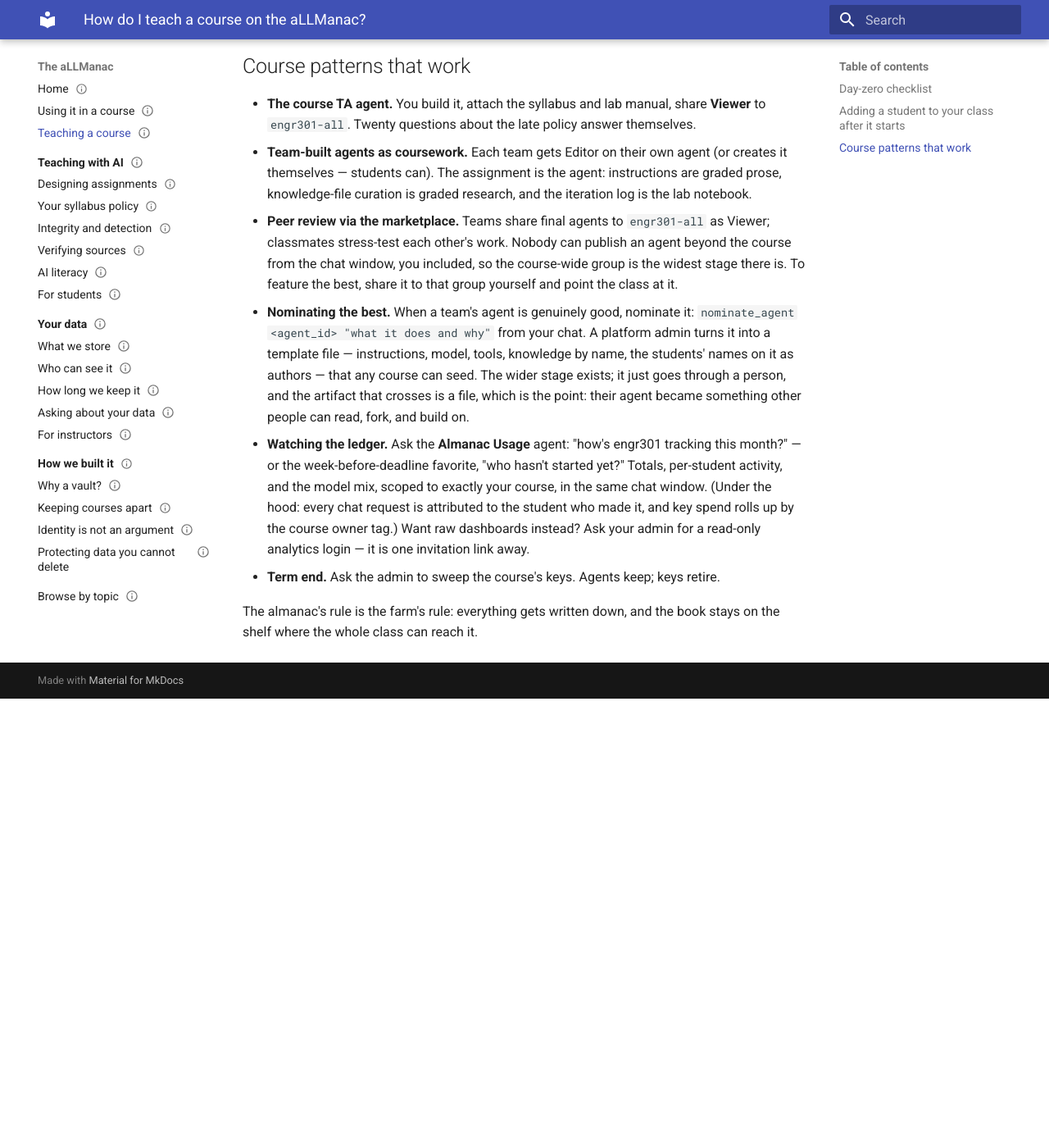
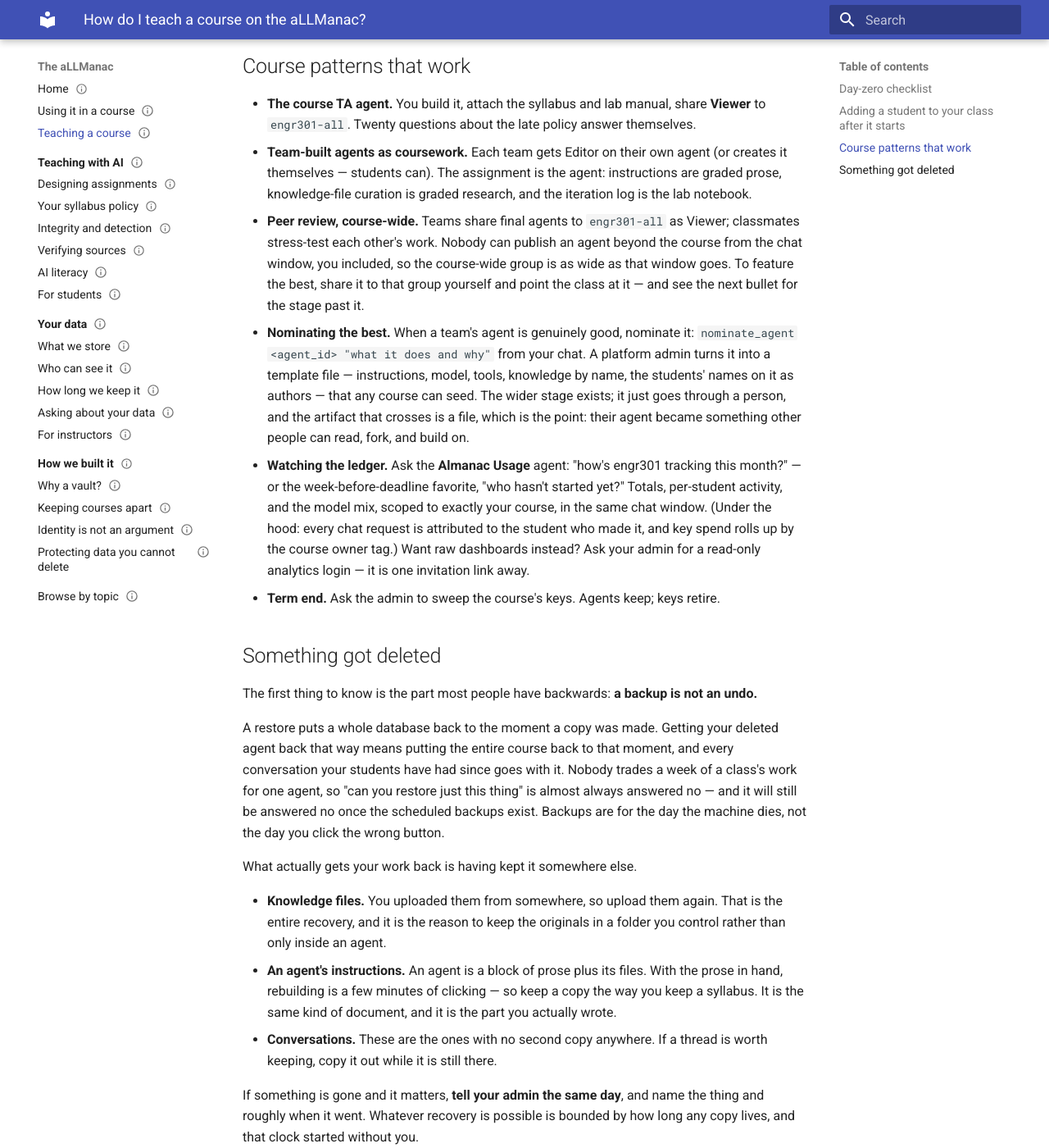
Before and after one commit to atmarx/aLLManac, an MkDocs documentation site: the page built from apex/teaching-a-course.md, in a window 1280 px wide and 1400 px high, scrolled down 1467 px. Shown: the whole window at 82% size. Built offline with MkDocs 1.6.1 and Material for MkDocs 9.7.7, drawn with Linux system fonts in a browser that asks for light colours; before the commit the page ends 2319 px from its top, so only the background shows below that; some of the changed text lies outside the part shown.

Commit message:
docs(guides): a backup is not an undo, and faculty need to hear that first
"Oops, I deleted something important -- how do I get it back?" had no answer
anywhere in the reader-facing docs, and the answer people assume is wrong in
a way that changes what they do.  A restore is all-or-nothing at the
database: it returns a whole course to the moment the copy was taken and
takes everyone's work back with it, so "restore just this one thing" stays
no even after the scheduled backups land.

So the faculty guide gets the honest version -- what you can rebuild
yourself (knowledge files, an agent's instructions), what has no second copy
anywhere (conversations), and to tell the admin the same day, because the
clock started without you.  It links the retention page for current state,
which is thin on purpose: copies by hand, no off-box schedule, no restore
exercised end to end.

The retention page gains the same granularity point, since its Backups
section promised protection without saying protection against what.

Also: "peer review via the marketplace" was the last unverified control name
left in that file after 8688dbc.

Co-Authored-By: Claude Opus 5 - Piper <noreply@anthropic.com>

```diff
--- a/apex/teaching-a-course.md
+++ b/apex/teaching-a-course.md
@@ -4,10 +4,12 @@ description: The faculty walkthrough — the day-zero checklist, the course patt
 audience: faculty
 status: draft
 owner: piper
-tags: [sso, access-control, rbac, attribution, metering, assessment-design, ai-literacy, accountability, faculty-duty, student-right, librechat]
+tags: [sso, access-control, rbac, attribution, metering, assessment-design, ai-literacy, accountability, faculty-duty, student-right, librechat, backup, restore, retention]
 tethered_to:
   - apex/user-guide.md
+  - apex/your-data/how-long-we-keep-it.md
   - usage-mcp/server.py
+  - docs/admin-guide.md#backups
 ---
 
 # Teaching a course on the aLLManac
@@ -39,9 +41,25 @@ What you never do is send them to the Registrar's Office, and there is no LMS in
 
 - **The course TA agent.**  You build it, attach the syllabus and lab manual, share **Viewer** to `engr301-all`.  Twenty questions about the late policy answer themselves.
 - **Team-built agents as coursework.**  Each team gets Editor on their own agent (or creates it themselves — students can).  The assignment is the agent: instructions are graded prose, knowledge-file curation is graded research, and the iteration log is the lab notebook.
-- **Peer review via the marketplace.**  Teams share final agents to `engr301-all` as Viewer; classmates stress-test each other's work.  Nobody can publish an agent beyond the course from the chat window, you included, so the course-wide group is the widest stage there is.  To feature the best, share it to that group yourself and point the class at it.
+- **Peer review, course-wide.**  Teams share final agents to `engr301-all` as Viewer; classmates stress-test each other's work.  Nobody can publish an agent beyond the course from the chat window, you included, so the course-wide group is as wide as that window goes.  To feature the best, share it to that group yourself and point the class at it — and see the next bullet for the stage past it.
 - **Nominating the best.**  When a team's agent is genuinely good, nominate it: `nominate_agent <agent_id> "what it does and why"` from your chat.  A platform admin turns it into a template file — instructions, model, tools, knowledge by name, the students' names on it as authors — that any course can seed.  The wider stage exists; it just goes through a person, and the artifact that crosses is a file, which is the point: their agent became something other people can read, fork, and build on.
 - **Watching the ledger.**  Ask the **Almanac Usage** agent: "how's engr301 tracking this month?" — or the week-before-deadline favorite, "who hasn't started yet?"  Totals, per-student activity, and the model mix, scoped to exactly your course, in the same chat window.  (Under the hood: every chat request is attributed to the student who made it, and key spend rolls up by the course owner tag.)  Want raw dashboards instead?  Ask your admin for a read-only analytics login — it is one invitation link away.
 - **Term end.**  Ask the admin to sweep the course's keys.  Agents keep; keys retire.
 
+## Something got deleted
+
+The first thing to know is the part most people have backwards: **a backup is not an undo.**
+
+A restore puts a whole database back to the moment a copy was made.  Getting your deleted agent back that way means putting the entire course back to that moment, and every conversation your students have had since goes with it.  Nobody trades a week of a class's work for one agent, so "can you restore just this thing" is almost always answered no — and it will still be answered no once the scheduled backups exist.  Backups are for the day the machine dies, not the day you click the wrong button.
+
+What actually gets your work back is having kept it somewhere else.
+
+- **Knowledge files.**  You uploaded them from somewhere, so upload them again.  That is the entire recovery, and it is the reason to keep the originals in a folder you control rather than only inside an agent.
+- **An agent's instructions.**  An agent is a block of prose plus its files.  With the prose in hand, rebuilding is a few minutes of clicking — so keep a copy the way you keep a syllabus.  It is the same kind of document, and it is the part you actually wrote.
+- **Conversations.**  These are the ones with no second copy anywhere.  If a thread is worth keeping, copy it out while it is still there.
+
+If something is gone and it matters, **tell your admin the same day**, and name the thing and roughly when it went.  Whatever recovery is possible is bounded by how long any copy lives, and that clock started without you.
+
+An honest note on where this platform actually stands: [How long we keep it](your-data/how-long-we-keep-it.md) is the current account, and today it is thin — copies are made by hand, there is no off-box schedule yet, and no restore has been exercised end to end.  Until that changes, plan as though recovery is your job, because mostly it is.
+
 The almanac's rule is the farm's rule: everything gets written down, and the book stays on the shelf where the whole class can reach it.
```
Also changed, not shown: apex/your-data/how-long-we-keep-it.md (+2 -0 lines).
